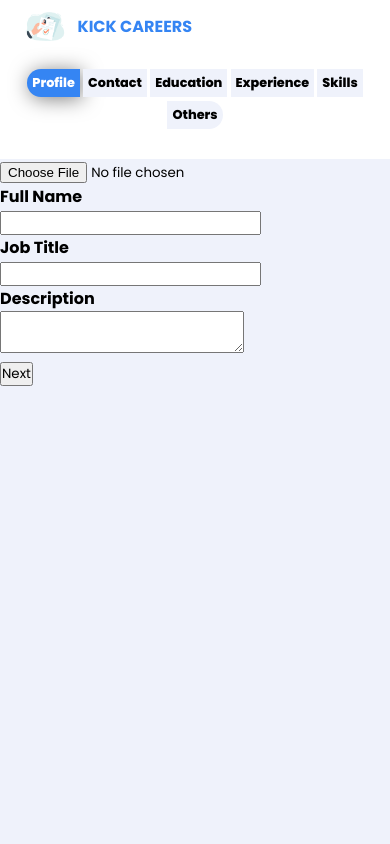
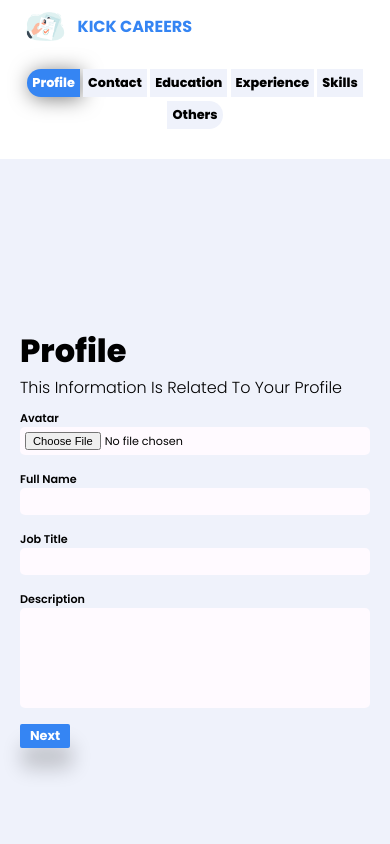
Before and after one commit to aj0911/ResumeBuilder, a React (Create React App) app: page /Resume in a window 390 px wide. Shown: the top 844 px of the page. Built offline with nearby package versions, Linux system fonts and the light colour scheme.

Commit message:
finally finished

```diff
--- a/src/Components/CV/CV.css
+++ b/src/Components/CV/CV.css
@@ -265,5 +265,12 @@
 
 /* Mobile View */
 @media screen and (max-width:599px) {
-
+    .cv{
+        flex-direction: column;
+    }
+    .cv .left,.cv .right{
+        position: relative;
+        width: 100%;
+        left: 0;
+    }
 }
--- a/src/Components/Resume/Common.css
+++ b/src/Components/Resume/Common.css
@@ -0,0 +1,194 @@
+.heading{
+    display: flex;
+    justify-content: center;
+    align-items: flex-start;
+    width: 100%;
+    flex-direction: column;
+}
+
+.heading h3{
+    font-size: 2rem;
+    font-weight: 800;
+    text-transform: capitalize;
+    color: var(--textColor);
+}
+
+.heading p{
+    font-size: 1rem;
+    font-weight: 300;
+    text-transform: capitalize;
+    color: var(--textColor);
+}
+
+.resume .left > form{
+    display: flex;
+    justify-content: center;
+    align-items: flex-start;
+    gap: 1rem;
+    flex-direction: column;
+    width: 100%;
+    margin-top: 30px;
+}
+
+.resume .left > form .formControl{
+    display: flex;
+    justify-content: center;
+    align-items: flex-start;
+    flex-direction: column;
+    width: 100%;
+}
+
+
+.resume .left > form .formControl h4,.resume .left > form .formControl h3{
+    font-size: .9rem;
+    font-weight: 600;
+    text-transform: capitalize;
+    color: var(--textColor);
+}
+
+.resume .left > form .formControl input{
+    width: 100%;
+    border: none;
+    color: var(--textColor);
+    padding: 10px;
+    font-size: .9rem;
+    font-weight: 400;
+    background-color:rgb(255, 250, 255);
+    border-radius: 5px;
+}
+.resume .left > form .formControl input:focus,.resume .left > form .formControl textarea:focus{
+    outline-width: 0;
+}
+.resume .left > form .formControl textarea{
+    width: 100%;
+    border: none;
+    color: var(--textColor);
+    padding: 10px;
+    font-size: .9rem;
+    font-weight: 400;
+    background-color:rgb(255, 250, 255);
+    border-radius: 5px;
+    resize: none;
+    height: 100px;
+}
+
+.resume .left > form  input[type="submit"]{
+    padding: 5px 20px;
+    border: none;
+    background-color: var(--mainColor);
+    color: var(--bgColor);
+    font-size: 1.1rem;
+    font-weight: 700;
+    border-radius: 2px;
+    transition: var(--transition);
+    box-shadow: 2px 20px 20px rgba(0, 0, 0, .2);
+    cursor: pointer;
+}
+.resume .left > form .btns{
+    display: flex;
+    justify-content: center;
+    align-items: center;
+    gap: 1rem;
+}
+.resume .left > form  input[type="submit"]:hover{
+    box-shadow: 2px 20px 20px rgba(0, 0, 0, .4);
+    transform: scale(1.05);
+}
+
+.resume .left > form  .btns button{
+    padding: 5px 20px;
+    border: none;
+    background-color: transparent;
+    border: 2px solid var(--mainColor);
+    color: var(--mainColor);
+    font-size: 1.1rem;
+    font-weight: 700;
+    border-radius: 2px;
+    transition: var(--transition);
+    cursor: pointer;
+    box-shadow: 2px 20px 20px rgba(0, 0, 0, .2);
+}
+
+.resume .left > form  .btns button:hover{
+    color: var(--bgColor);
+    background-color: var(--mainColor);
+    transform: scale(1.05);
+    box-shadow: 2px 20px 20px rgba(0, 0, 0, .4);
+
+}
+
+.resume .left > form .inputs{
+    display: flex;
+    justify-content: center;
+    align-items: flex-start;
+    flex-direction: column;
+    width: 100%;
+    gap: 1rem;
+}
+
+.resume .left > form .inputs > button{
+    display: flex;
+    justify-content: center;
+    align-items: center;
+    align-self: flex-end;
+    border: none;
+    color: crimson;
+    font-size: 2rem;
+
+}
+.resume .left > form > button{
+    display: flex;
+    justify-content: center;
+    align-items: center;
+    border: none;
+    color: var(--mainColor);
+    font-size: 2rem;
+}
+
+.interestForm{
+    display: flex;
+    justify-content:flex-start;
+    align-items: center;
+    gap: 1rem;
+    flex-wrap: wrap;
+}
+
+.interestForm .interestsVal{
+    display: flex;
+    justify-content: center;
+    align-items: center;
+    gap: .5rem;
+}
+
+.interestForm h3{
+    font-size: .9rem;
+    font-weight: 400;
+    text-transform: capitalize;
+    color: var(--textColor);
+}
+
+@media screen and (max-width:599px){
+    .resume .left > form .formControl h4, .resume .left > form .formControl h3 {
+        font-size: .7rem;
+    }
+    .resume .left > form .formControl input {
+        padding: 5px;
+        font-size: .7rem;
+    }
+    .resume .left > form > button ,.resume .left > form .inputs> button{
+        font-size: 1.5rem;
+    }
+    .interestForm h3 {
+        font-size: .7rem;
+    }
+    .resume .left > form {
+        margin-top: 10px;
+    }
+    .resume .left > form .btns button,.resume .left>form .btns input {
+        padding: 3px 10px;
+        font-size: .8rem;
+    }
+    .resume .left > form .formControl textarea {
+        height: 100px;
+    }
+}
--- a/src/Components/Resume/Resume.css
+++ b/src/Components/Resume/Resume.css
@@ -52,7 +52,7 @@
     width: 50%;
     height: 100vh;
     background-color: var(--bgColorNav);
-    padding-top: 80px;
+    padding: 80px 20px 20px 20px;
     overflow-x: hidden;
     overflow-y:scroll;
 }
@@ -85,6 +85,11 @@
     }
     .resume .box > .left,.resume .box > .right{
         width: 100%;
+        display: flex;
+        justify-content: center;
+        align-items: center;
+        flex-direction: column;
+        overflow-x: hidden;
     }
 }
 
@@ -94,7 +99,7 @@
         padding: 5px;
         font-size: .8rem;
     }
-    .resume .box > .right{
-        /* display:none; */
+    .resume .box > .left{
+        padding-top: 250px;
     }
 }
```
